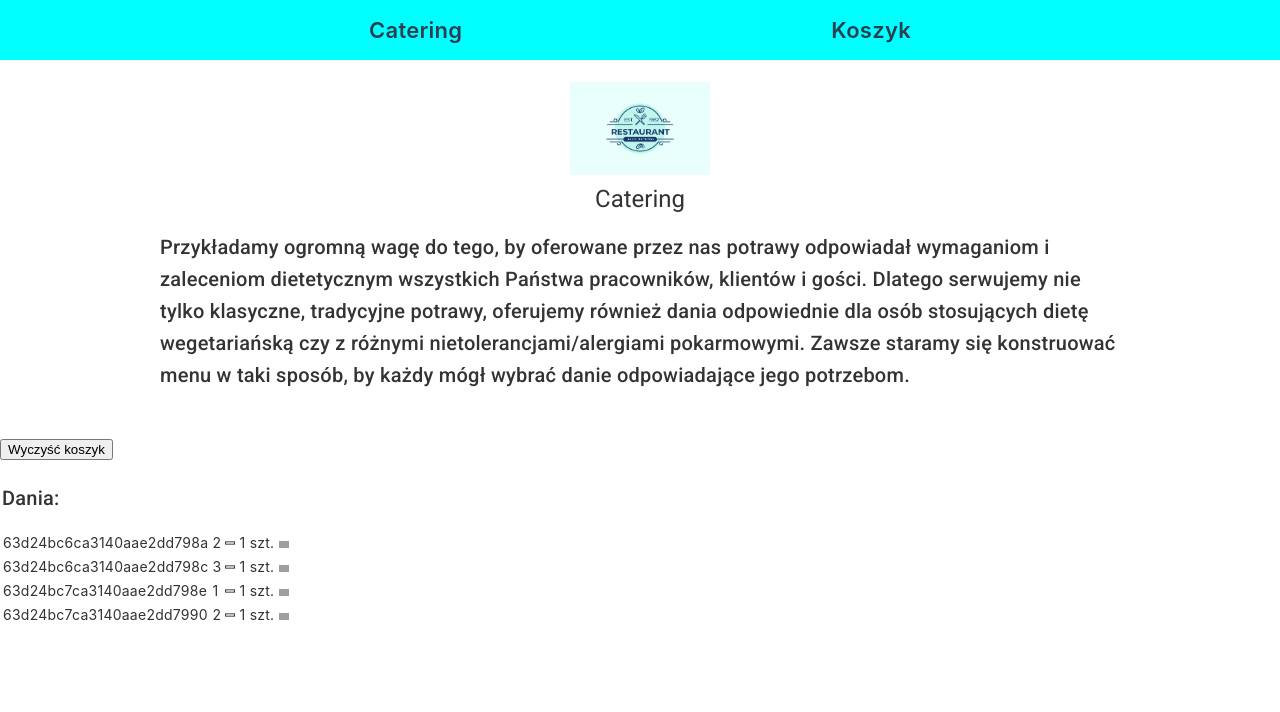
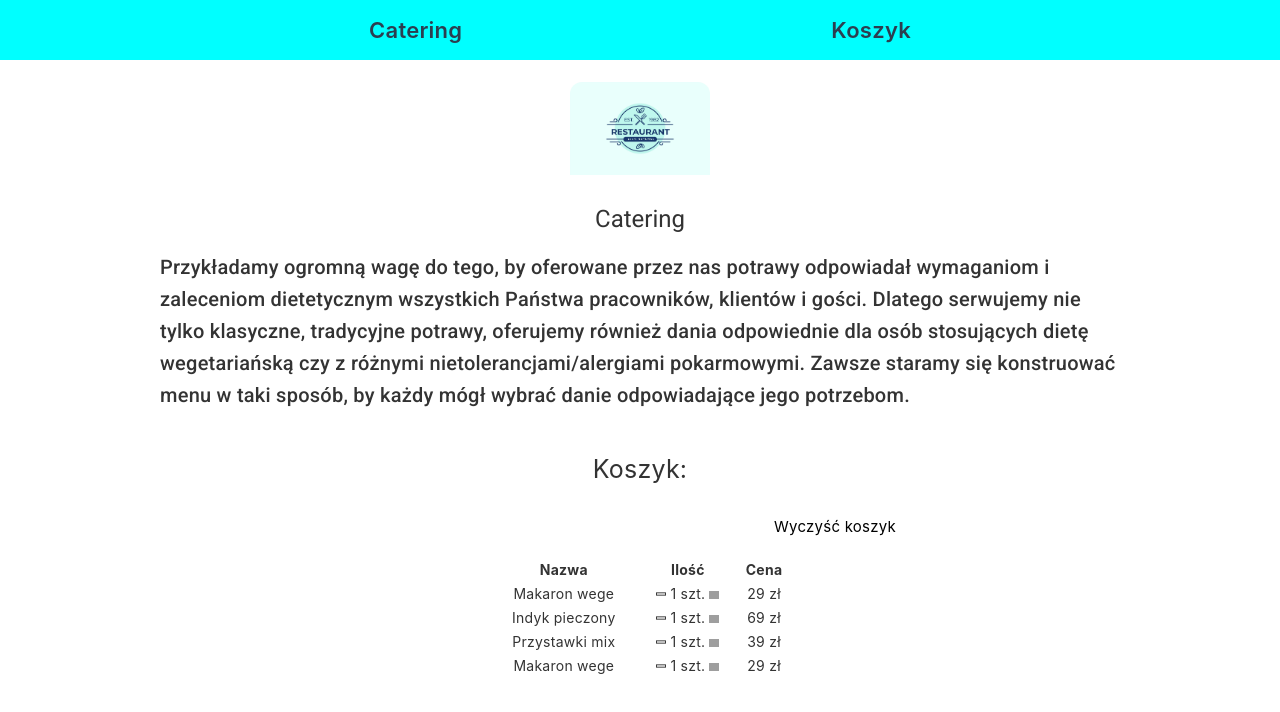
Before and after one commit to codepred/catering-frontend, an Angular app: page /checkout in a window 1280 px wide. Shown: the top 712 px of the page. Built offline with nearby package versions, Linux system fonts and the light colour scheme; no server answers; grey boxes are pictures that could not be loaded.

Commit message:
checkout work

```diff
--- a/src/app/app.component.html
+++ b/src/app/app.component.html
@@ -95,7 +95,10 @@
     display: flex;
     float: right;
   }
-
+  .main-logo {
+    border-radius: 0.75rem;
+    padding-bottom: 2%;
+  }
 </style>
 
 
@@ -118,6 +121,7 @@
     alt="My image name"
     src="./assets/img/brand_logo.jpg"
     width="140"
+    class="main-logo"
   >
 
   <h1>Catering </h1>
--- a/src/app/components/checkout/checkout.component.html
+++ b/src/app/components/checkout/checkout.component.html
@@ -1,26 +1,70 @@
 <style>
+
 
 .number-add:hover {
   cursor: pointer;
 
 }
 
+.check-out-main {
+  min-width: 300px;
+}
+
+.clear-cart{
+    font-size: 15px;
+    float: right;
+    color: black;
+    margin-right: 30%;
+  }
+  .clear-cart:hover {
+    text-decoration: underline;
+    cursor: pointer;
+
+  }
+.table {
+    margin: auto;
+    width: 24%;
+}
+
+.title-text-catering {
+    font-size: 25px;
+    padding-bottom: 3%;
+    text-align: center;
+  }
+  tr {
+    text-align: center;
+  }
+
 </style>
 
-<div id="app">
-    <div class="main-page"></div>
-    <button type="submit" class="clear-cart-btn float-right" (click)="clearCart()">Wyczyść koszyk</button> <br> <br>
-    <table class="table table=striped" >
-      <h2> Dania: </h2>
+<div class="main-container">
+    <div class="action-panel">
+        <div class="title-text-catering"> Koszyk: </div>
+        <div class="clear-cart" (click)="clearCart()">Wyczyść koszyk</div>  <br> <br>
+    </div>
+    <table class="table" >
+        <thead>
+            <th>
+                Nazwa
+            </th>
+            <th>
+                Ilość
+            </th>
+            <th>
+                Cena
+            </th>
+        </thead>
       <tbody >
         <tr *ngFor="let dish of dishList">
-          <td>{{dish._id}}</td>
-          <td>{{dish.name}}</td>
+          <td>{{dishNames[dish.name]}}</td>
           <td>
             <img class="number-add" (click)="changeNumber(dish._id, 'minus', dish.amount)" src="../../../assets/img/minus-icon.svg" width="10" />
                 {{dish.amount}} szt.
             <img class="number-add" (click)="changeNumber(dish._id, 'plus', dish.amount)" src="../../../assets/img/plus-icon.svg" width="10" />
           </td>
+          <td>
+            {{ dish.amount * dishPrices[dish.name] }} zł
+          </td>
           </tr>
       </tbody>
     </table>
--- a/src/app/components/checkout/checkout.component.ts
+++ b/src/app/components/checkout/checkout.component.ts
@@ -66,6 +66,26 @@ export class CheckoutComponent {
     ]
 
   }
+
+  // indeksujemy po id czyli od 1-6, dlatego dishNames[0] to blank
+  dishNames = [
+    "blank",
+    "Przystawki mix",
+    "Makaron wege",
+    "Indyk pieczony",
+    "Deser mix",
+    "Pizza",
+    "Catering mix"
+  ]
+  dishPrices = [
+    0,
+    39,
+    29,
+    69,
+    39,
+    39,
+    89
+  ]
 
 
   changeNumber(id:any, action:string, amount:number){
```
